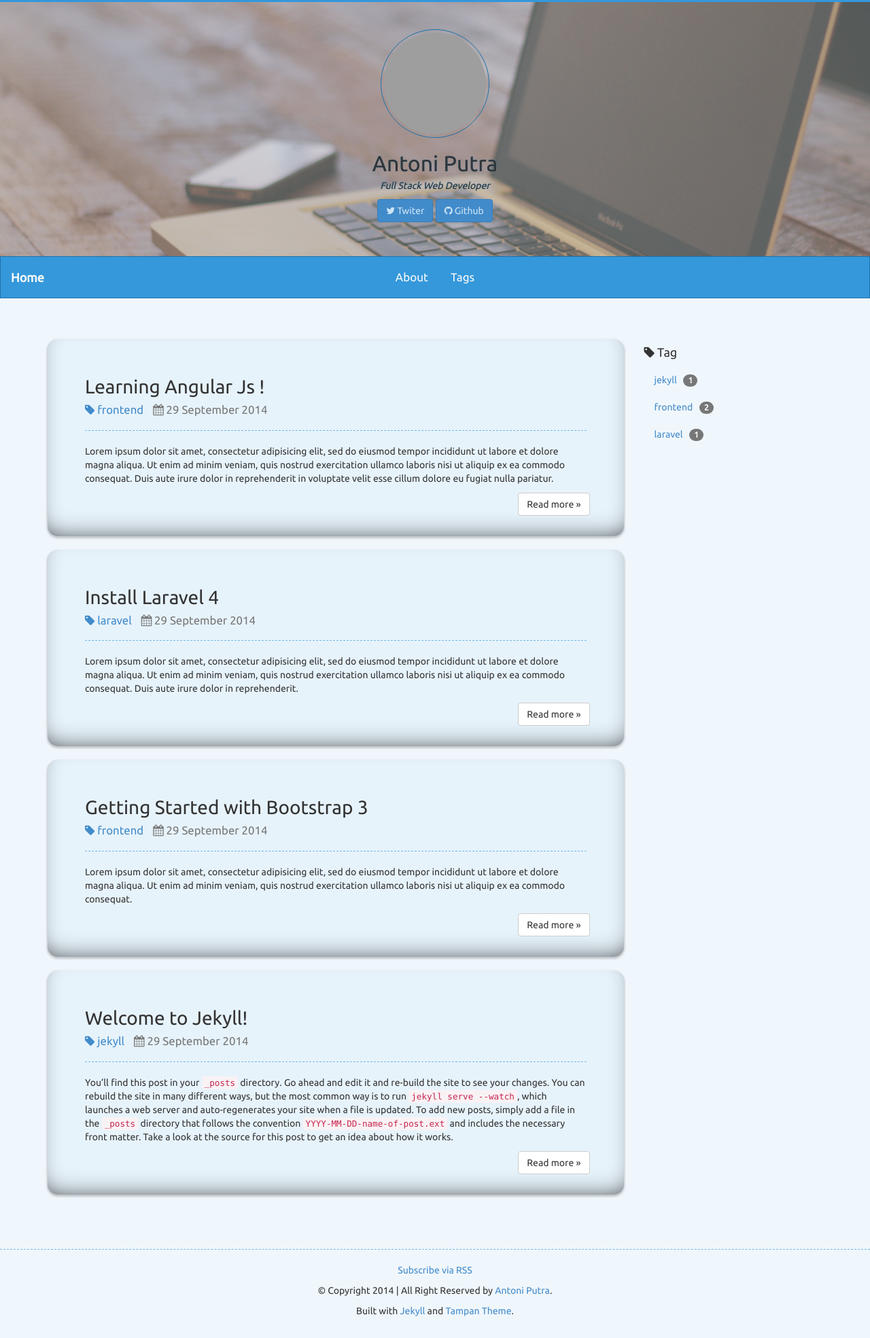
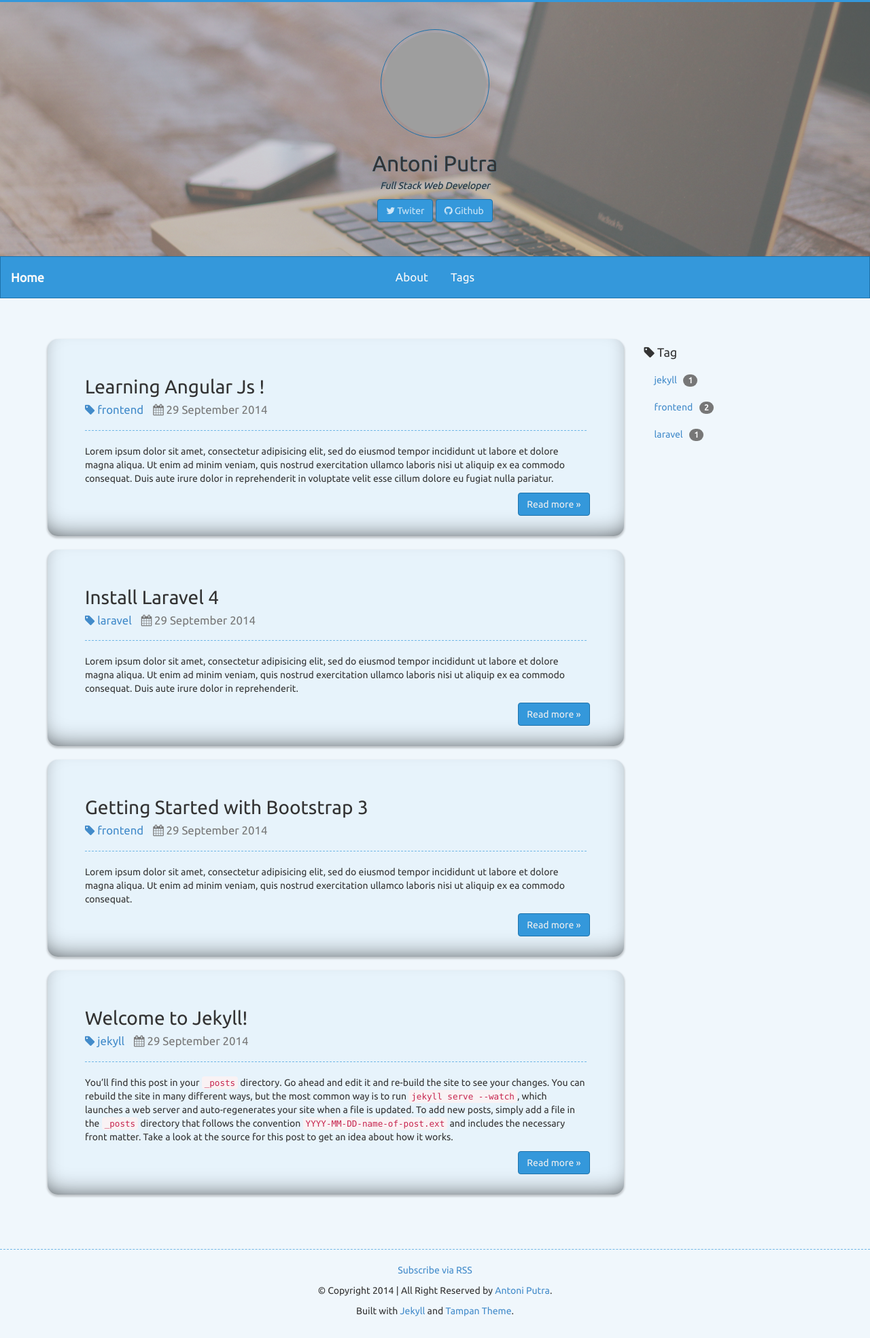
Before and after one commit to antoniputra/tampan, a Jekyll site: the page built from index.html, in a window 1280 px wide. Shown: the whole page at 68% size. Built offline with Jekyll 4.4.1, drawn with Linux system fonts in a browser that asks for light colours; nearby versions of some CDN libraries; the list of posts is cut into pages by our own code; grey boxes are pictures that could not be loaded.

Commit message:
fix again

```diff
--- a/_includes/header.html
+++ b/_includes/header.html
@@ -14,10 +14,10 @@
         </div>
 
         <p class="logo-social">
-            <a href="https://twitter.com/{{ site.twitter }}" class="btn btn-primary">
+            <a href="https://twitter.com/{{ site.twitter }}" class="btn btn-tampan">
                 <i class="fa fa-twitter"></i> Twiter
             </a>
-            <a href="https://github.com/{{ site.github }}" class="btn btn-primary">
+            <a href="https://github.com/{{ site.github }}" class="btn btn-tampan">
                 <i class="fa fa-github"></i> Github
             </a>
         </p>
--- a/_includes/posts-list.html
+++ b/_includes/posts-list.html
@@ -12,7 +12,7 @@
         {{ post.excerpt }}
 
         <div class="box-body-meta">
-            <a href="{{ post.url | slugify }}" class="btn btn-default">Read more &raquo;</a>
+            <a href="{{ post.url | slugify }}" class="btn btn-tampan">Read more &raquo;</a>
         </div>
     </div>
 </div>
--- a/_sass/tampan/_base.scss
+++ b/_sass/tampan/_base.scss
@@ -10,9 +10,9 @@ body { background-color: $tampan-body-bg; font-family: "Ubuntu", Arial; }
 .logo { display: block; position:relative; padding: 40px 0px; text-align: center; }
 
 .logo:hover {
-	> .logo-cover > .logo-cover-layer { transition: all .35s ease-in-out; background: ngeblur(#000, 0.5); }
-	.logo-link > .logo-img > img { transition: all .35s ease-in-out; border: 1.5px solid #fff; }
-	.logo-link, .logo-social > a { transition: all .35s ease-in-out; color: #fafafa; text-decoration: none; }
+	> .logo-cover > .logo-cover-layer { transition: all .30s ease-in-out; background: ngeblur(#000, 0.5); }
+	.logo-link > .logo-img > img { transition: all .30s ease-in-out; border: 1.5px solid #fff; }
+	.logo-link, .logo-social > a { transition: all .30s ease-in-out; color: #fafafa; text-decoration: none; }
 }
 .logo > .logo-cover { display: block; content: ""; background-position: center center; background-color: lighten($tampan-youngest, 28); opacity: 0.7; top: 0; left: 0; bottom: 0; right: 0; position: absolute; z-index: -10; }
 .logo > .logo-cover > .logo-cover-layer { background-color: ngeblur(#000, 0.1); position: absolute; top: 0; left: 0; bottom: 0; right: 0; z-index: -9; }
@@ -25,7 +25,7 @@ body { background-color: $tampan-body-bg; font-family: "Ubuntu", Arial; }
 
 .logo > .logo-social > a { color: $tampan-cover-color; }
 
-.logo-link, .logo-img, .logo-img > img, .logo-social, .logo-cover, .logo-cover-layer { transition: all .35s ease-in-out; }
+.logo-link, .logo-img, .logo-img > img, .logo-social, .logo-cover, .logo-cover-layer { transition: all .30s ease-in-out; }
 
 @if $tampan-is-navbar-center == true {
 	.navbar-tampan .navbar-collapse { text-align: center; }
@@ -64,4 +64,10 @@ body { background-color: $tampan-body-bg; font-family: "Ubuntu", Arial; }
 .footer { border-top:1px dashed $tampan-footer-border; margin-top: 60px; padding: 20px 0px; text-align: center; }
 /* END FOOTER */
 
+
+/* OTHER */
+.btn-tampan { background-color: $tampan; border-color: $tampan-oldest; color: #f0f0f0; }
+.btn-tampan:hover { background-color: $tampan-oldest; color: #fff; }
+/* END OTHER */
+
 #pushstat { display: none; }
```
